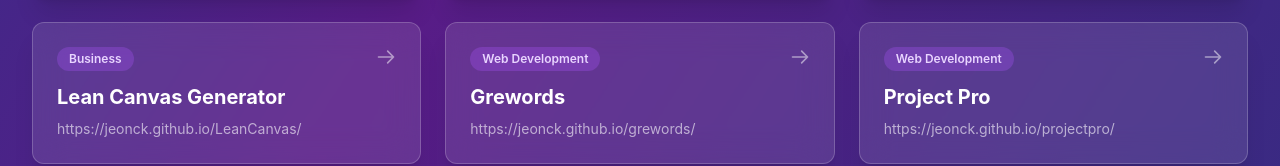
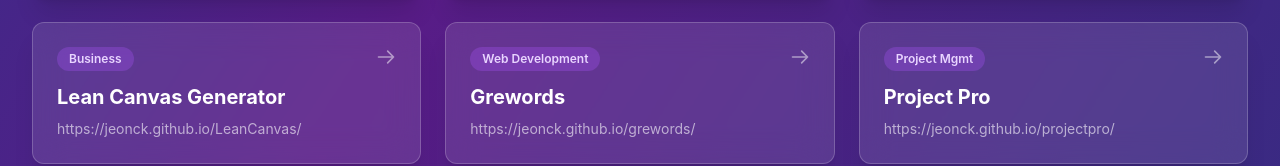
Before and after one commit to jeonck/jeonckHub, a React (Vite) app in the folder react-app/: page / in a window 1280 px wide. Shown: the part 1332-1498 px from the top of the page. Built offline with nearby package versions, Linux system fonts and the light colour scheme.

Commit message:
FEAT: Categorize 'Project Pro' as Project Mgmt

```diff
--- a/react-app/src/App.jsx
+++ b/react-app/src/App.jsx
@@ -21,7 +21,7 @@ const projects = [
   { title: 'Critical Thinking Framework', url: 'https://jeonck.github.io/critical-thinking/', category: 'Business' },
   { title: 'Lean Canvas Generator', url: 'https://jeonck.github.io/LeanCanvas/', category: 'Business' },
   { title: 'Grewords', url: 'https://jeonck.github.io/grewords/', category: 'Web Development' },
-  { title: 'Project Pro', url: 'https://jeonck.github.io/projectpro/', category: 'Web Development' },
+  { title: 'Project Pro', url: 'https://jeonck.github.io/projectpro/', category: 'Project Mgmt' },
   { title: 'MCP Hub', url: 'https://jeonck.github.io/mcp-hub/', category: 'Web Development' },
   { title: 'IT Audit Guide', url: 'https://jeonck.github.io/it-audit-guide/', category: 'Web Development' },
   { title: 'Data Quality Management Guide Portal', url: 'https://jeonck.github.io/data-quality-management-guide-portal/', category: 'Web Development' },
```
